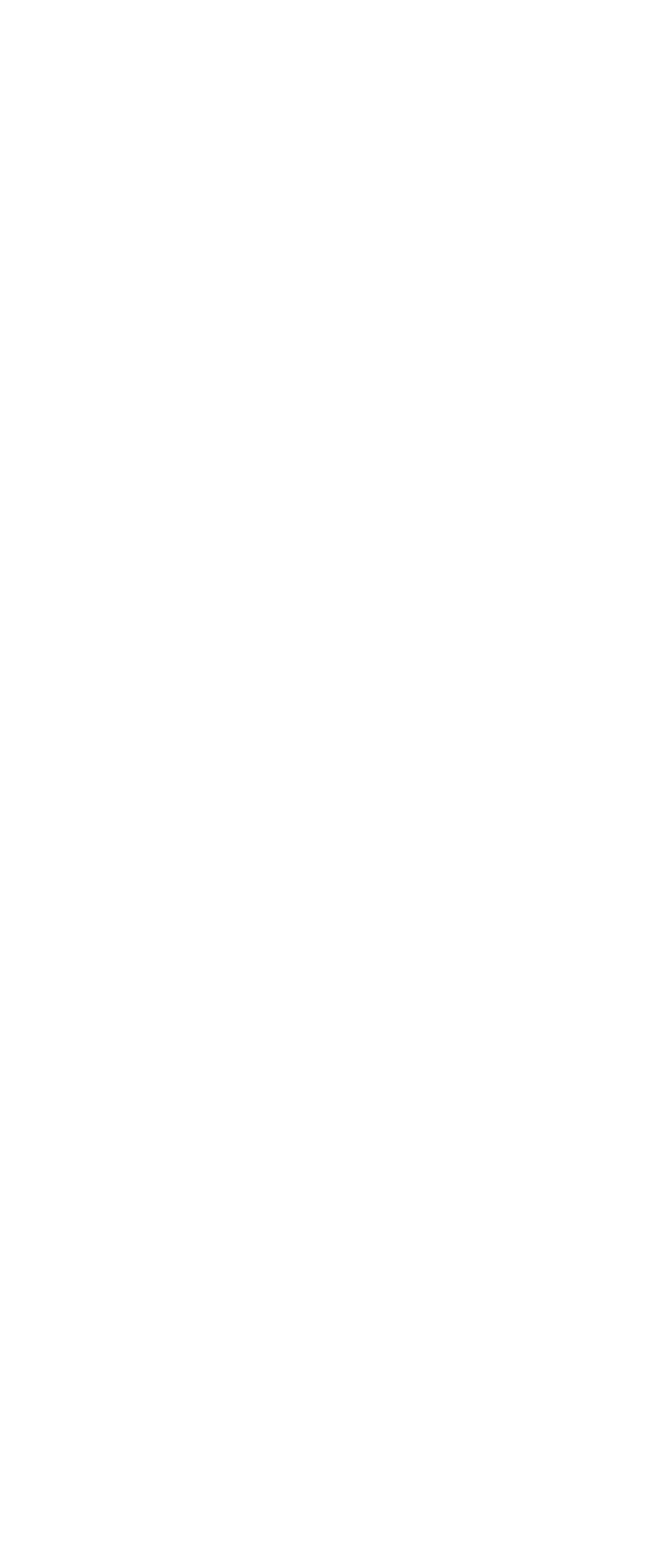
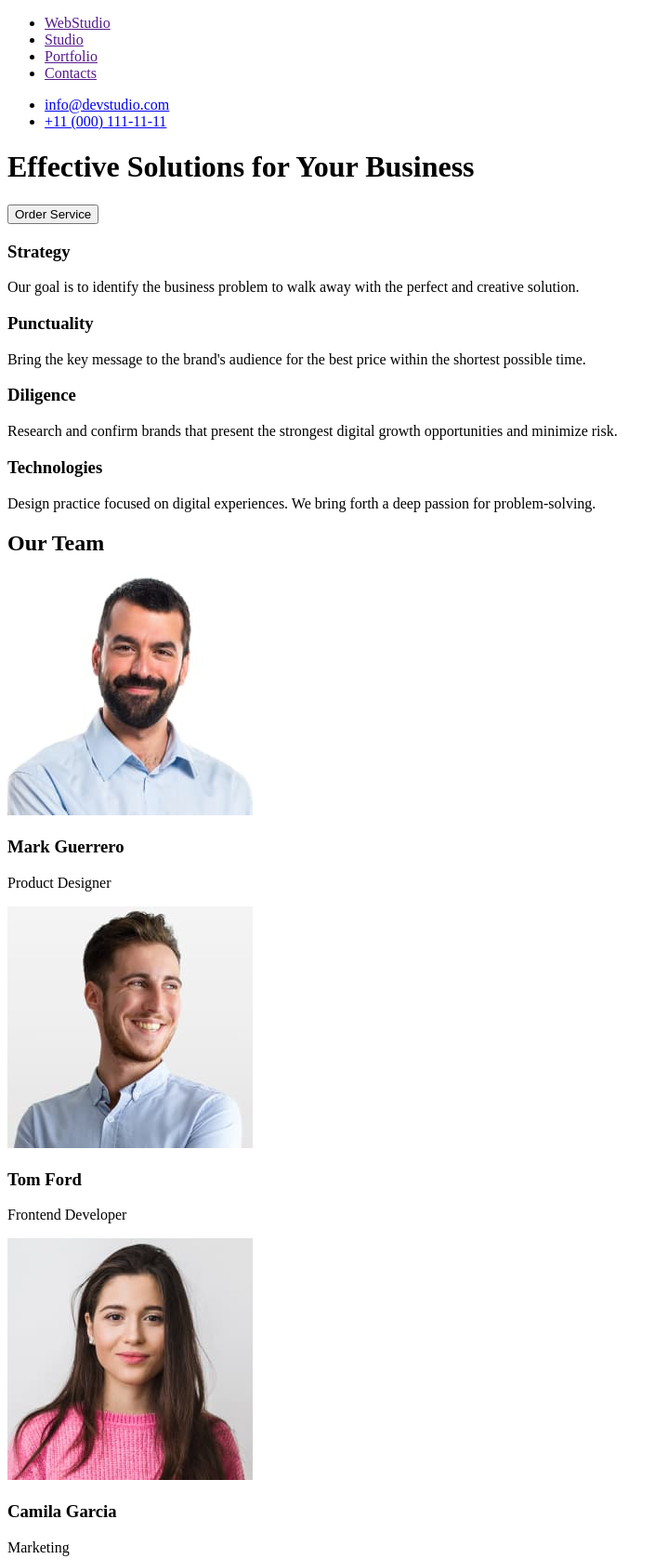
Before and after one commit to AnatoliiShcherbyna/goit-markup-hw-01, a plain HTML site: page index.html in a window 1280 px wide. Shown: the top 1677 px of the page at 93% size, without its empty margins (0-719 px from the left). Before the commit the page ends 800 px from the top, so only its background shows below. Drawn offline with Linux system fonts and the light colour scheme.

Commit message:
add html

```diff
--- a/index.html
+++ b/index.html
@@ -5,9 +5,128 @@
     <meta name="viewport" content="width=device-width, initial-scale=1.0" />
     <title>Document</title>
   </head>
+
   <body>
-    <header></header>
-    <main></main>
-    <footer></footer>
+    <!-- Header -->
+    <header>
+      <!-- Menu nav -->
+      <nav>
+        <ul>
+          <!-- logo -->
+          <li>
+            <a href=""><span>Web</span><span>Studio</span></a>
+          </li>
+          <li><a href="">Studio</a></li>
+          <li><a href="">Portfolio</a></li>
+          <li><a href="">Contacts</a></li>
+        </ul>
+      </nav>
+
+      <!-- Contacts -->
+      <ul>
+        <li><a href="mailto:info@devstudio.com">info@devstudio.com</a></li>
+        <li><a href="tel:+110001111111">+11 (000) 111-11-11</a></li>
+      </ul>
+    </header>
+
+    <!-- Main page -->
+    <main>
+      <div>
+        <h1>Effective Solutions for Your Business</h1>
+        <button type="button">Order Service</button>
+      </div>
+
+      <!-- Section1 -->
+      <section>
+        <h3>Strategy</h3>
+        <p>
+          Our goal is to identify the business problem to walk away with the
+          perfect and creative solution.
+        </p>
+      </section>
+
+      <section>
+        <h3>Punctuality</h3>
+        <p>
+          Bring the key message to the brand's audience for the best price
+          within the shortest possible time.
+        </p>
+      </section>
+
+      <section>
+        <h3>Diligence</h3>
+        <p>
+          Research and confirm brands that present the strongest digital growth
+          opportunities and minimize risk.
+        </p>
+      </section>
+
+      <section>
+        <h3>Technologies</h3>
+        <p>
+          Design practice focused on digital experiences. We bring forth a deep
+          passion for problem-solving.
+        </p>
+      </section>
+
+      <!-- Team card -->
+      <h2>Our Team</h2>
+
+      <!-- Section2 -->
+      <section>
+        <img
+          src="./images/MarkGuerrero.jpg"
+          alt="Mark Guerrero"
+          width="264"
+          height="260"
+        />
+        <h3>Mark Guerrero</h3>
+        <p>Product Designer</p>
+      </section>
+
+      <section>
+        <img
+          src="./images/TomFord.jpg"
+          alt="Tom Ford"
+          width="264"
+          height="260"
+        />
+        <h3>Tom Ford</h3>
+        <p>Frontend Developer</p>
+      </section>
+
+      <section>
+        <img
+          src="./images/CamilaGarcia.jpg"
+          alt="Camila Garcia"
+          width="264"
+          height="260"
+        />
+        <h3>Camila Garcia</h3>
+        <p>Marketing</p>
+      </section>
+
+      <section>
+        <img
+          src="./images/DanielWilson.jpg"
+          alt="Daaniel Wilson"
+          width="264"
+          height="260"
+        />
+        <h3>Daniel Wilson</h3>
+        <p>UI Designer</p>
+      </section>
+    </main>
+
+    <!-- Footer -->
+    <footer>
+      <div>
+        <a href=""><span>Web</span><span>Studio</span></a>
+        <p>
+          Increase the flow of customers and sales for your business with
+          digital marketing & growth solutions.
+        </p>
+      </div>
+    </footer>
   </body>
 </html>
```
Also changed, not shown: images/CamilaGarcia.jpg (added), images/DanielWilson.jpg (added), images/MarkGuerrero.jpg (added), images/Team Card 2.jpg (deleted), images/Team Card 3.jpg (deleted), images/Team Card 4.jpg (deleted), images/TomFord.jpg (added), images/Web.jpg (deleted), images/img.jpg (deleted).
